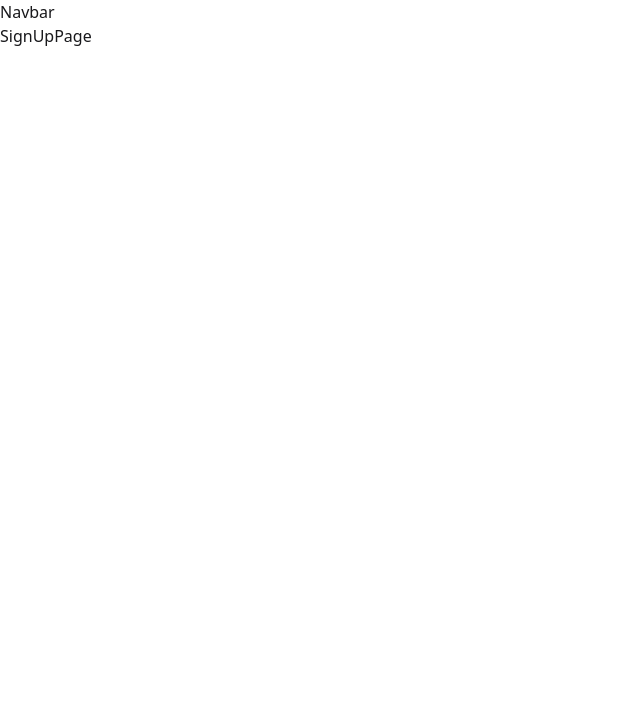
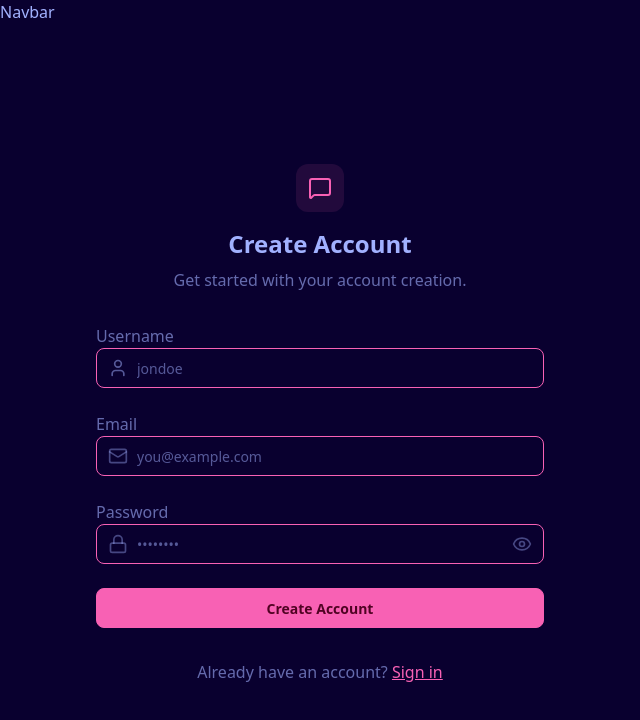
Before and after one commit to damsi456/real-time-chat-application, a React (Vite) app in the folder web/: page /signup in a window 1280 px wide. Shown: the top 720 px of the page, without its empty margins (0-640 px from the left). Built offline with nearby package versions, Linux system fonts and the light colour scheme; no server answers.

Commit message:
Design sign up form

```diff
--- a/web/src/index.css
+++ b/web/src/index.css
@@ -1,2 +1,4 @@
 @import "tailwindcss";
-@plugin "daisyui";
+@plugin "daisyui" {
+    themes: synthwave --default;
+}
--- a/web/src/pages/SignUpPage.jsx
+++ b/web/src/pages/SignUpPage.jsx
@@ -1,6 +1,134 @@
+import { useState } from "react"
+import { useAuthStore } from "../store/useAuthStore";
+import { Eye, EyeOff, Loader2, Lock, Mail, MessageSquare, User } from "lucide-react";
+import { Link } from "react-router-dom";
+
 const SignUpPage = () => {
+  const [showPassword, setShowPassword] = useState(false);
+  const [formData, setFormData] = useState({
+    username: "",
+    email: "",
+    password: ""
+  });
+  const { signUp, isSigningUp } = useAuthStore();
+
+  const validateForm = () => {
+
+  };
+
+  const handleSubmit = (e) => {
+    e.preventDefault();
+  };
+
   return (
-    <div>SignUpPage</div>
+    <div className="min-h-screen grid lg:grid-cols-2 ">
+
+      {/* Form - left side */}
+      <div className="flex flex-col justify-center items-center p-6 sm:p-12 ">
+        <div className="w-full max-w-md space-y-8">
+
+          {/* Logo Header */}
+          <div className="text-center mb-8">
+            <div className="flex flex-col items-center gap-2 group">
+              <div className="size-12 rounded-xl bg-primary/10 flex items-center justify-center group-hover:bg-primary/20 transition-colors">
+                <MessageSquare className="size-6 text-primary" />
+              </div>
+              <h1 className="text-2xl font-bold mt-2">Create Account</h1>
+              <p className="text-base-content/60">Get started with your account creation.</p>
+            </div>
+          </div>
+
+          {/* Form */}
+          <form onSubmit={handleSubmit} className="space-y-6">
+
+            <div className="form-control">
+              <label className="label">
+                <span className="label-text font-medium">Username</span>
+              </label>
+              <div className="relative">
+                <div className="absolute inset-y-0 left-0 pl-3 flex items-center pointer-events-none z-10">
+                  <User className="size-5 text-base-content/50" />
+                </div>
+                <input
+                  type="text"
+                  className="input input-primary w-full pl-10"
+                  placeholder="jondoe"
+                  value={formData.username}
+                  onChange={(e) => setFormData({...formData, username: e.target.value})}
+                />
+              </div>
+            </div>
+
+            <div className="form-control">
+              <label className="label">
+                <span className="label-text font-medium">Email</span>
+              </label>
+              <div className="relative">
+                <div className="absolute inset-y-0 left-0 pl-3 flex items-center pointer-events-none z-10">
+                  <Mail className="size-5 text-base-content/40" />
+                </div>
+                <input
+                  type="email"
+                  className="input input-primary w-full pl-10"
+                  placeholder="you@example.com"
+                  value={formData.email}
+                  onChange={(e) => setFormData({ ...formData, email: e.target.value })}
+                />
+              </div>
+            </div>
+
+            <div className="form-control">
+              <label className="label">
+                <span className="label-text font-medium">Password</span>
+              </label>
+              <div className="relative">
+                <div className="absolute inset-y-0 left-0 pl-3 flex items-center pointer-events-none z-10">
+                  <Lock className="size-5 text-base-content/40" />
+                </div>
+                <input
+                  type={showPassword ? "text" : "password"}
+                  className="input input-primary w-full pl-10"
+                  placeholder="••••••••"
+                  value={formData.password}
+                  onChange={(e) => setFormData({ ...formData, password: e.target.value })}
+                />
+                <button
+                  type="button"
+                  className="absolute inset-y-0 right-0 pr-3 flex items-center cursor-pointer z-10"
+                  onClick={() => setShowPassword(!showPassword)}
+                >
+                  {showPassword ? (
+                    <EyeOff className="size-5 text-base-content/40" />
+                  ) : (
+                    <Eye className="size-5 text-base-content/40" />
+                  )}
+                </button>
+              </div>
+            </div>
+
+            <button type="submit" className="btn btn-primary w-full" disabled={isSigningUp}>
+                {isSigningUp ? (
+                  <>
+                    <Loader2 className="size-5 animate-spin" />
+                    Loading...
+                  </>
+                ) : (
+                  "Create Account"
+                )}
+            </button>
+          </form>
+
+          <div className="text-center">
+            <p className="text-base-content/60">
+              <span>Already have an account? </span>
+              <Link to="/login" className="link link-primary">
+                Sign in
+              </Link>
+            </p>
+          </div>
+        </div>
+      </div>
+    </div>
   )
 }
 
--- a/web/src/store/useAuthStore.js
+++ b/web/src/store/useAuthStore.js
@@ -19,5 +19,9 @@
         } finally {
             set({ isCheckingAuth: false });
         }
+    },
+
+    signUp: async (data) => {
+
     }
 }));
```
